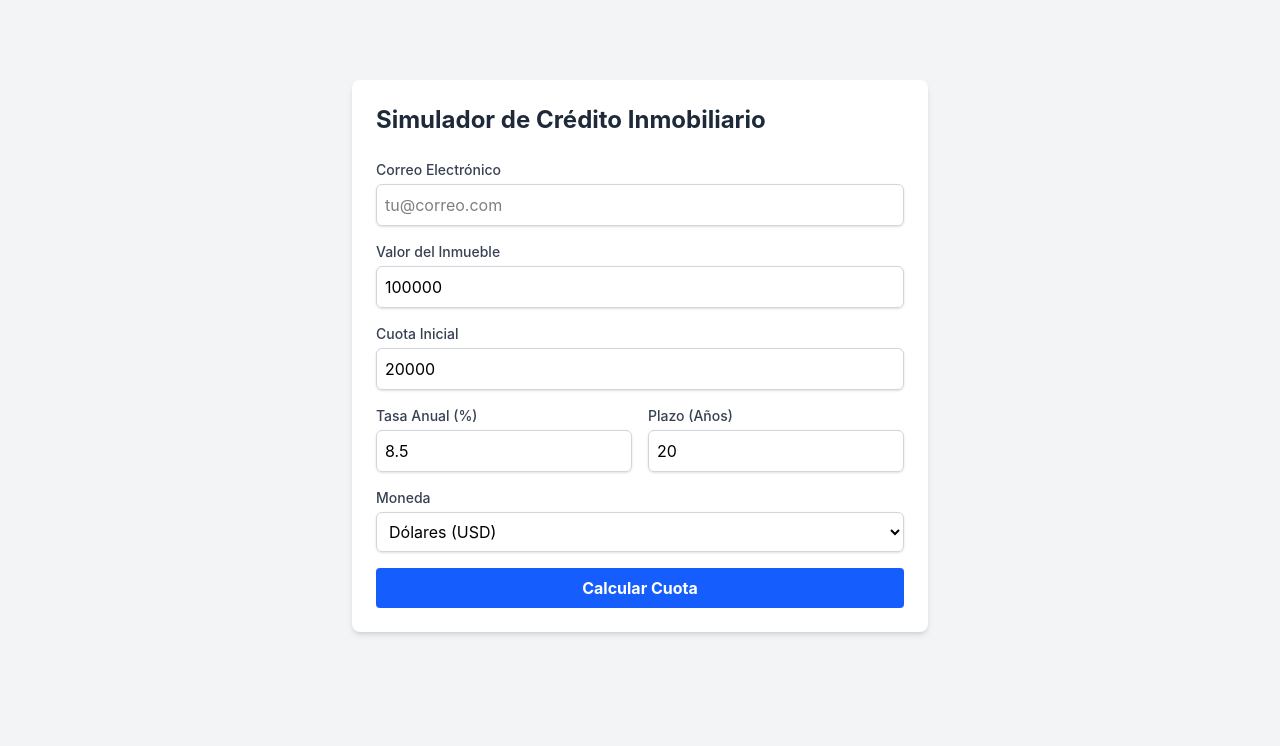
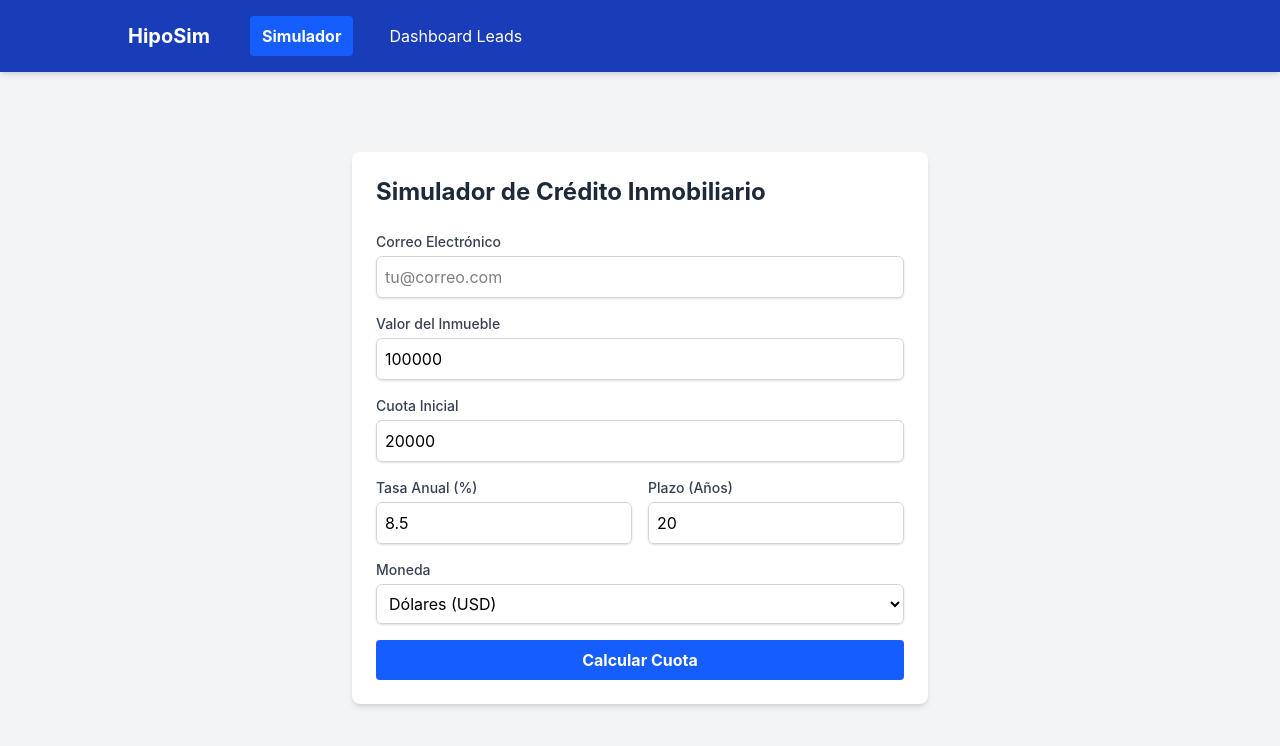
Before and after one commit to GeGuMaGu25/HipoSimFrontend, a Vue app: page / in a window 1280 px wide. Shown: the top 746 px of the page. Built offline with nearby package versions, Linux system fonts and the light colour scheme; the HTML template or start-up script is replaced by a standard one.

Commit message:
feat(lead-management): implement lead dashboard view to list records

```diff
--- a/src/App.vue
+++ b/src/App.vue
@@ -1,9 +1,34 @@
 <script setup lang="ts">
+import { ref } from 'vue';
 import SimulatorForm from './simulation/presentation/components/simulator-form.vue';
+import LeadList from './lead-management/presentation/components/lead-list.vue';
+
+const currentTab = ref<'simulator' | 'dashboard'>('simulator');
 </script>
 
 <template>
-  <div class="min-h-screen bg-gray-100 py-10">
-    <SimulatorForm />
+  <div class="min-h-screen bg-gray-100">
+    <!-- Barra de Navegación -->
+    <nav class="bg-blue-800 text-white p-4 shadow-md">
+      <div class="max-w-5xl mx-auto flex gap-6 items-center">
+        <h1 class="font-bold text-xl mr-4">HipoSim</h1>
+        <button
+            @click="currentTab = 'simulator'"
+            :class="['px-3 py-2 rounded transition', currentTab === 'simulator' ? 'bg-blue-600 font-bold' : 'hover:bg-blue-700']">
+          Simulador
+        </button>
+        <button
+            @click="currentTab = 'dashboard'"
+            :class="['px-3 py-2 rounded transition', currentTab === 'dashboard' ? 'bg-blue-600 font-bold' : 'hover:bg-blue-700']">
+          Dashboard Leads
+        </button>
+      </div>
+    </nav>
+
+    <!-- Contenido Dinámico -->
+    <div class="py-10">
+      <SimulatorForm v-if="currentTab === 'simulator'" />
+      <LeadList v-else />
+    </div>
   </div>
 </template>
--- /dev/null
+++ b/src/lead-management/presentation/components/lead-list.vue
@@ -0,0 +1,64 @@
+<script setup lang="ts">
+import { ref, onMounted } from 'vue';
+import axios from 'axios';
+import type { CreditLead } from '../../domain/model/lead.entity';
+
+const leads = ref<CreditLead[]>([]);
+const loading = ref(true);
+const errorMessage = ref<string | null>(null);
+
+const fetchLeads = async () => {
+  try {
+    const response = await axios.get<CreditLead[]>('http://localhost:5158/api/v1/CreditLeads');
+    leads.value = response.data;
+  } catch (error: any) {
+    errorMessage.value = 'Error al cargar los leads desde el servidor.';
+  } finally {
+    loading.value = false;
+  }
+};
+
+// Formatear la fecha para que se vea legible
+const formatDate = (dateString: string) => {
+  const date = new Date(dateString);
+  return date.toLocaleDateString('es-PE', { day: '2-digit', month: 'short', year: 'numeric', hour: '2-digit', minute: '2-digit' });
+};
+
+onMounted(fetchLeads);
+</script>
+
+<template>
+  <div class="max-w-5xl mx-auto mt-10 p-6 bg-white rounded-lg shadow-md">
+    <h2 class="text-2xl font-bold mb-6 text-gray-800">Dashboard Comercial - Leads Registrados</h2>
+
+    <div v-if="loading" class="text-center text-gray-500 py-10">Cargando datos...</div>
+
+    <div v-else-if="errorMessage" class="text-center text-red-600 font-medium py-10">{{ errorMessage }}</div>
+
+    <div v-else class="overflow-x-auto">
+      <table class="min-w-full bg-white border border-gray-200">
+        <thead class="bg-gray-100">
+        <tr>
+          <th class="py-3 px-4 border-b text-left text-sm font-semibold text-gray-700">Cliente</th>
+          <th class="py-3 px-4 border-b text-left text-sm font-semibold text-gray-700">Inmueble</th>
+          <th class="py-3 px-4 border-b text-left text-sm font-semibold text-gray-700">Préstamo</th>
+          <th class="py-3 px-4 border-b text-left text-sm font-semibold text-gray-700">Cuota Mensual</th>
+          <th class="py-3 px-4 border-b text-left text-sm font-semibold text-gray-700">Fecha</th>
+        </tr>
+        </thead>
+        <tbody>
+        <tr v-for="lead in leads" :key="lead.id" class="hover:bg-gray-50 transition">
+          <td class="py-3 px-4 border-b text-sm text-gray-800 font-medium">{{ lead.customerEmail }}</td>
+          <td class="py-3 px-4 border-b text-sm text-gray-600">{{ lead.propertyValue }} {{ lead.currency }}</td>
+          <td class="py-3 px-4 border-b text-sm text-gray-600">{{ lead.loanAmount }} {{ lead.currency }}</td>
+          <td class="py-3 px-4 border-b text-sm text-green-700 font-bold">{{ lead.monthlyPayment }} {{ lead.currency }}</td>
+          <td class="py-3 px-4 border-b text-sm text-gray-500">{{ formatDate(lead.createdAt) }}</td>
+        </tr>
+        <tr v-if="leads.length === 0">
+          <td colspan="5" class="py-6 text-center text-gray-500">No hay leads registrados aún.</td>
+        </tr>
+        </tbody>
+      </table>
+    </div>
+  </div>
+</template>
```
Also changed, not shown: src/lead-management/domain/model/lead.entity.ts (added, +10 -0 lines).
